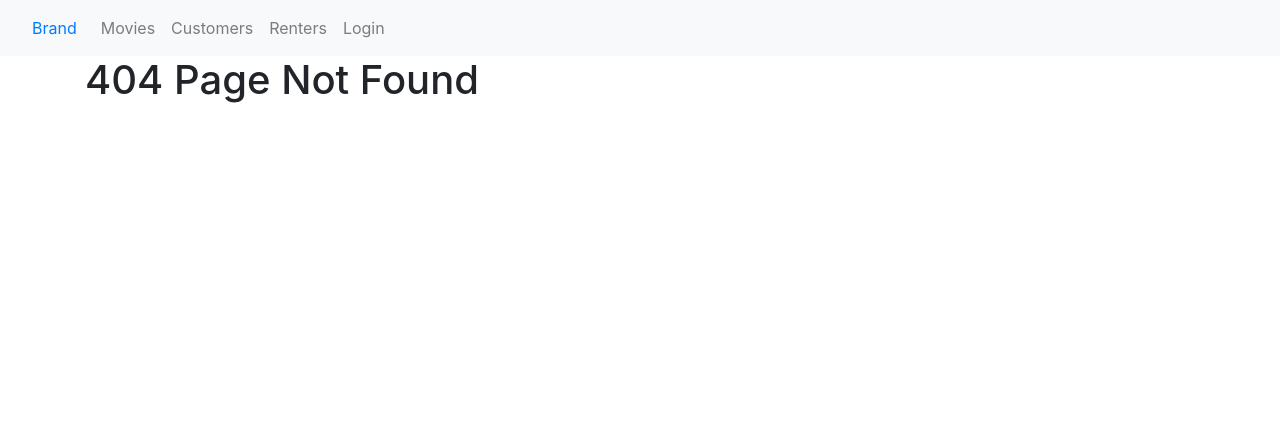
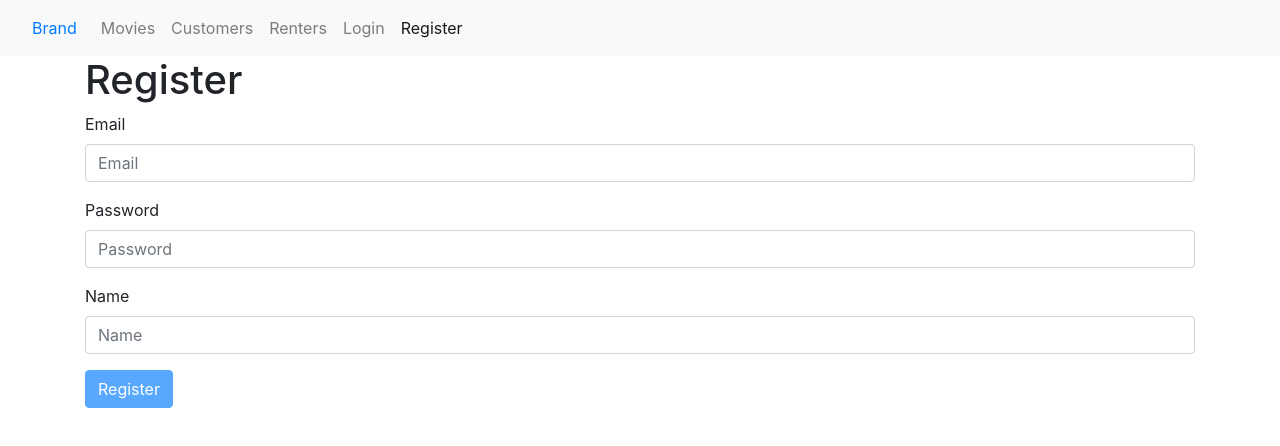
Before and after one commit to hassantvs24/all-react, a React (Create React App) app in the folder vidly/: page /register in a window 1280 px wide. Before the commit this address led to /not-found. Shown: the top 446 px of the page. Built offline with nearby package versions, Linux system fonts and the light colour scheme.

Commit message:
Implimant user register

```diff
--- a/vidly/src/App.js
+++ b/vidly/src/App.js
@@ -7,7 +7,9 @@ import Renters from './component/renters';
 import NotFound from './component/notFound';
 import MovieFrom from './component/movieForm';
 import LoginFrom from './component/loginForm';
+import RegisterForm from './component/registerForm';
 import './App.css';
+
 
 
 class App extends Component {
@@ -19,6 +21,7 @@ class App extends Component {
           <main className="container">
             <Switch>
               <Route path="/login" component={LoginFrom} />
+              <Route path="/register" component={RegisterForm} />
               <Route path="/movies/:id" component={MovieFrom} />
               <Route path="/movies" component={Movies} />
               <Route path="/customers" component={Customers} />
--- a/vidly/src/component/common/form.jsx
+++ b/vidly/src/component/common/form.jsx
@@ -52,13 +52,13 @@ class Form extends Component {
 
     };
 
-    renderButton(label){
-        return (<button type="submit" className="btn btn-primary" disabled={this.validate()}>{label}</button>);
+    renderButton(label, types="submit"){
+        return (<button type={types} className="btn btn-primary" disabled={this.validate()}>{label}</button>);
     }
 
-    renderInput(name, label, type='text'){
+    renderInput(name, label, types="text"){
         const {data, errors} = this.state;
-        return (<Input name={name} type={type} label={label} value={data[name]} onChange={this.handleChange} error={errors[name]} />)
+        return (<Input name={name} type={types} label={label} value={data[name]} onChange={this.handleChange} error={errors[name]} />)
     }
 
 
--- a/vidly/src/component/loginForm.jsx
+++ b/vidly/src/component/loginForm.jsx
@@ -1,11 +1,8 @@
-import React, { Component } from 'react';
+import React from 'react';
 import Joi from 'joi-browser';
 import Form from './common/form';
 
 class LoginFrom extends Form {
-
-     //username = React.createRef();
-
      state = {
          data: {username: '', password: ''},
          errors: {}
--- a/vidly/src/component/navbar.jsx
+++ b/vidly/src/component/navbar.jsx
@@ -22,6 +22,9 @@ const NavBar = () => {
                     <li className="nav-item">
                         <NavLink className="nav-link" to="/login">Login</NavLink>
                     </li>
+                    <li className="nav-item">
+                        <NavLink className="nav-link" to="/register">Register</NavLink>
+                    </li>
                 </ul>
             </div>
         </nav>
--- a/vidly/src/component/registerForm.jsx
+++ b/vidly/src/component/registerForm.jsx
@@ -0,0 +1,41 @@
+import React from 'react';
+import Joi from 'joi-browser';
+import Form from './common/form';
+
+class RegisterForm extends Form {
+    state = {
+        data: {username: '', password: '', name: ''},
+        errors: {}
+    };
+
+    schema = {
+        username: Joi.string().email().required().min(3).label('Username'),
+        password: Joi.string().required().min(6).label('Password'),
+        name: Joi.string().required().min(3).label('Name')
+    }
+
+
+   doSubmit = () => {
+       //Call the server
+       console.log('Submitted');
+   }
+
+
+   render() {
+       return (
+           <div>
+               <h1>Register</h1>
+
+               <form onSubmit={this.handleSubmit}>
+                   {this.renderInput('username', 'Email', 'email')}
+                   {this.renderInput('password', 'Password', 'password')}
+                   {this.renderInput('name', 'Name')}
+                   {this.renderButton('Register')}
+               </form>
+
+           </div>
+       );
+   }
+}
+
+export default RegisterForm;
```
